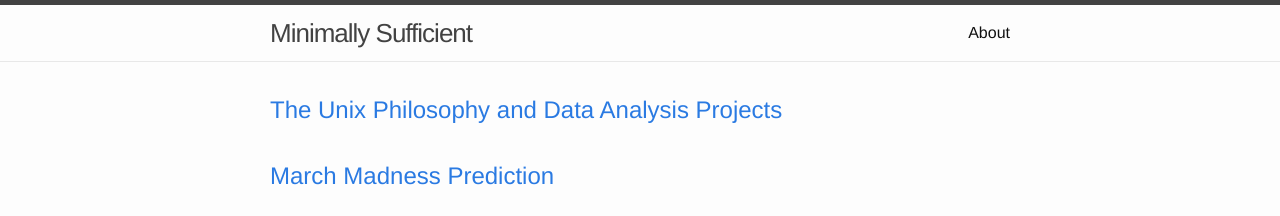
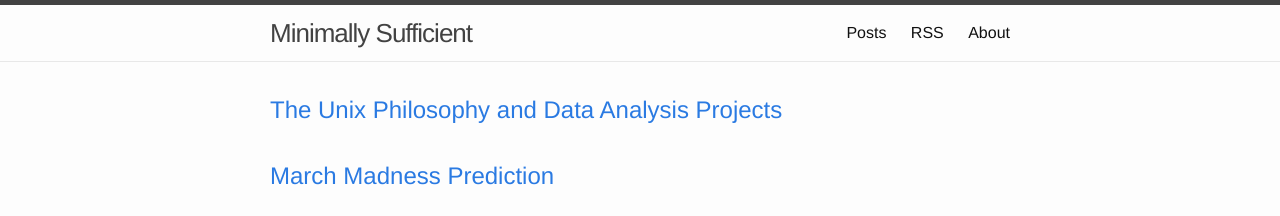
Before and after one commit to minimallysufficient/minimallysufficient.github.io, a Jekyll site: the page built from index.html, in a window 1280 px wide. Shown: the top 216 px of the page. Built offline with Jekyll 4.4.1, drawn with Linux system fonts in a browser that asks for light colours.

Commit message:
Adds Posts and RSS links to site header

```diff
--- a/_includes/header.html
+++ b/_includes/header.html
@@ -14,11 +14,13 @@
       </a>
 
       <div class="trigger">
+        <a class="page-link" href="{{ site.baseurl }}">Posts
+        <a class="page-link" href="{{ "/feed.xml" | prepend: site.baseurl }}">RSS
         {% for page in site.pages %}
           {% if page.title %}
           <a class="page-link" href="{{ page.url | prepend: site.baseurl }}">{{ page.title }}</a>
           {% endif %}
-        {% endfor %}
+          {% endfor %}
       </div>
     </nav>
 
```
